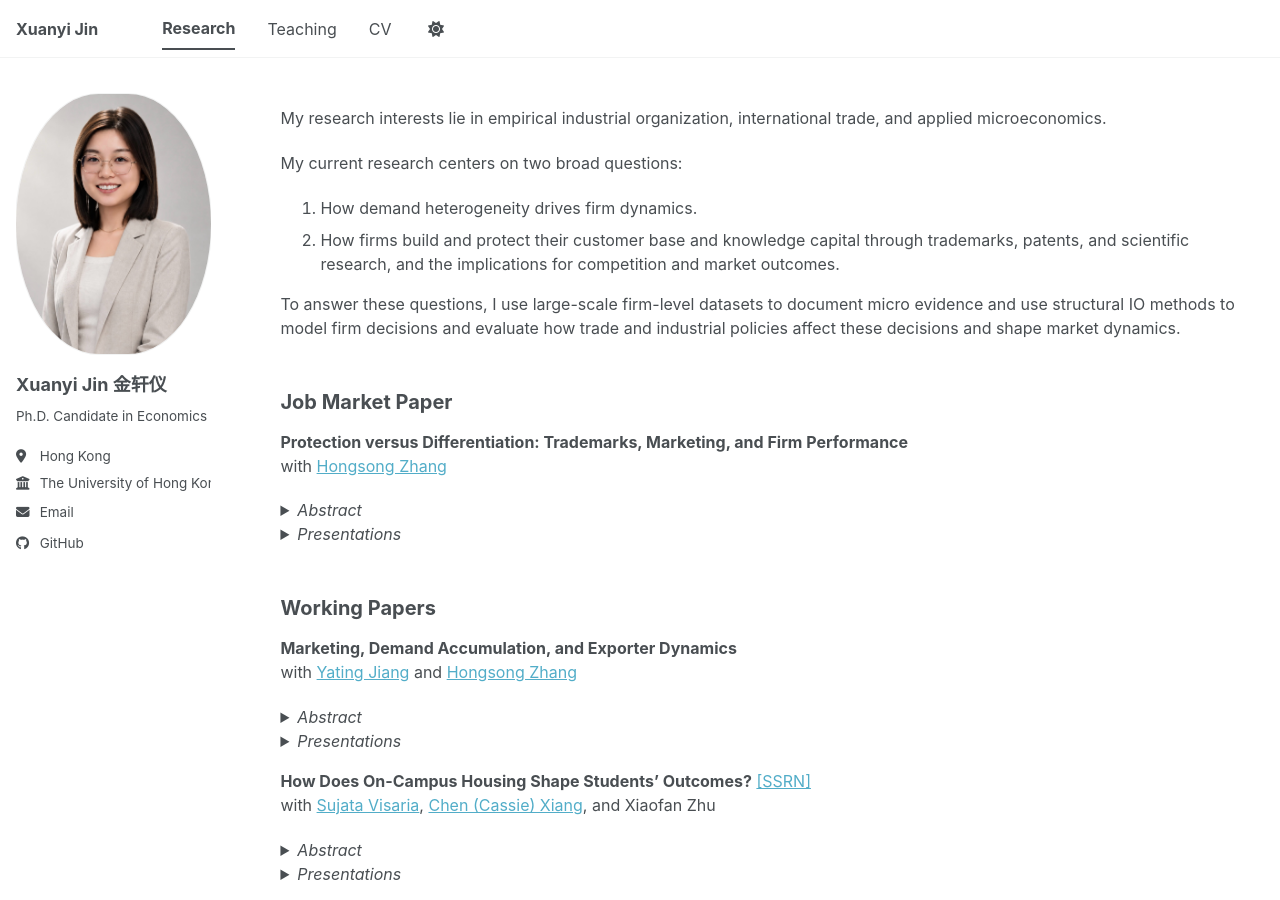
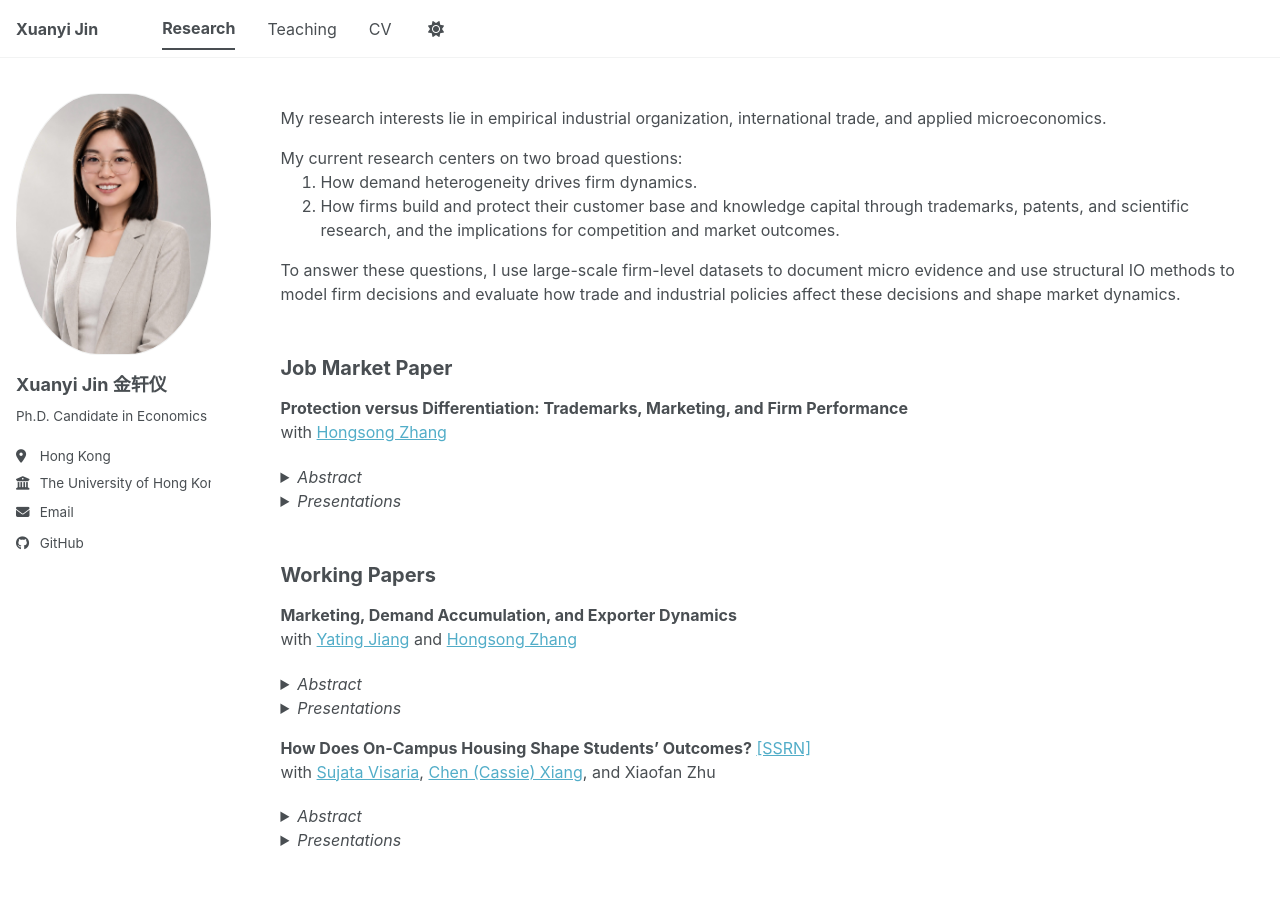
Before and after one commit to xuanyi-jin/xuanyi-jin.github.io, a Jekyll site: the page built from _pages/research.md, in a window 1280 px wide and 900 px high. Built offline with Jekyll 4.4.1, drawn with Linux system fonts in a browser that asks for light colours; a style sheet for code colours, icons or effects is not loaded.

Commit message:
Fix research overview selector so spacing rules apply under archive layout
Co-Authored-By: Claude Fable 5.1 <noreply@anthropic.com>

```diff
--- a/_sass/layout/_page.scss
+++ b/_sass/layout/_page.scss
@@ -410,7 +410,7 @@
    Research overview (top of research page): tighter spacing
    ========================================================================== */
 
-.page__content .research-overview {
+.research-overview {
   p {
     margin-bottom: 0;
   }
```
